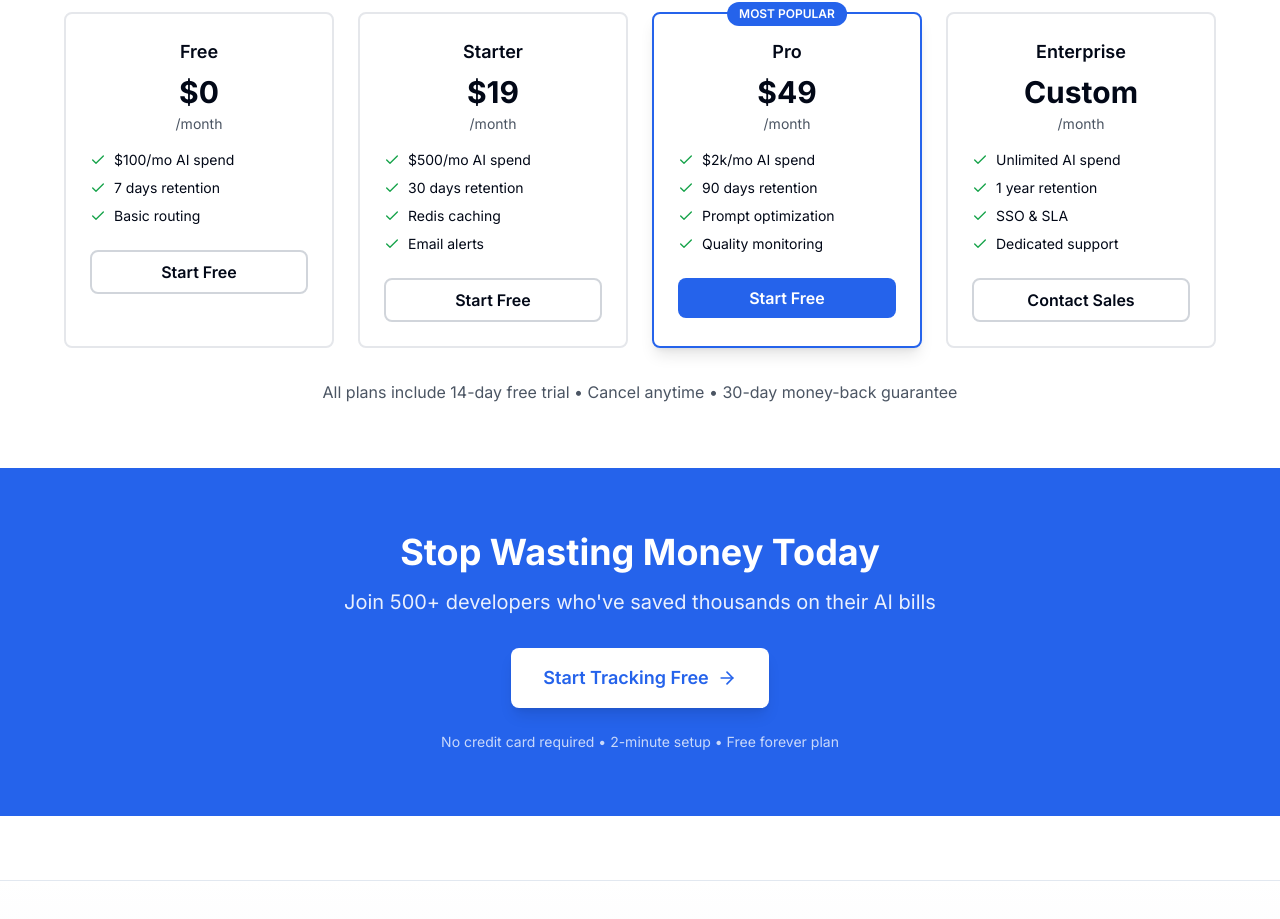
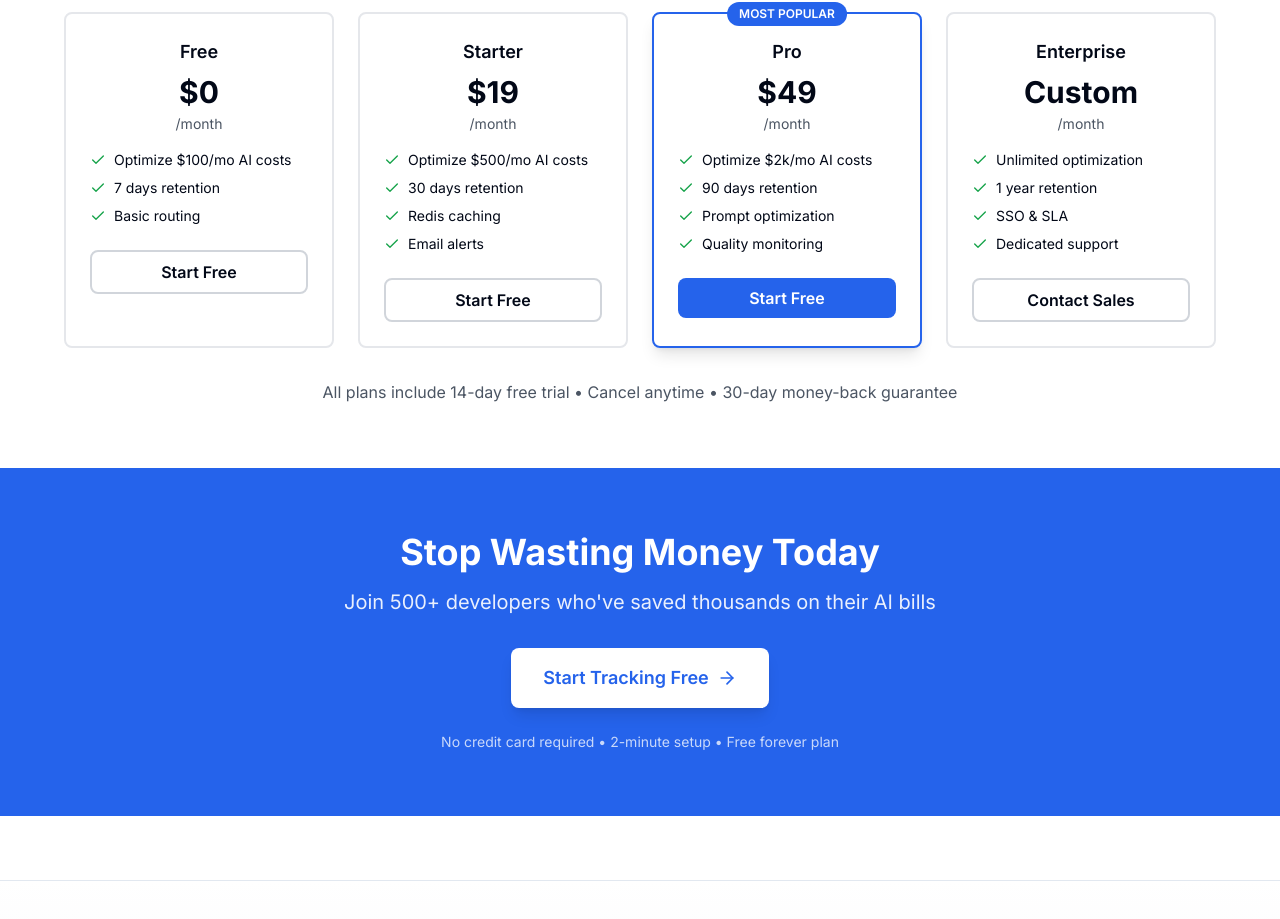
Before and after one commit to Jrmromao/prompt-craft, a Next.js app: page / in a window 1280 px wide. Shown: the part 3666-4585 px from the top of the page. Built offline with nearby package versions, Linux system fonts and the light colour scheme; no server answers.

Commit message:
fix: clarify AI spend means their costs, not payment to us
Changed wording:
- '$2k/mo AI spend' → 'Optimize $2k/mo in AI costs'
- 'Unlimited AI spend' → 'Unlimited AI cost optimization'

Makes it clear we're optimizing THEIR AI costs, not charging them that amount

```diff
--- a/app/pricing/page.tsx
+++ b/app/pricing/page.tsx
@@ -61,7 +61,7 @@ export default function PricingPage() {
             </CardHeader>
             <CardContent>
               <p className="text-sm text-gray-600 mb-4">
-                Up to <strong>$100/month</strong> AI spend
+                Optimize up to <strong>$100/month</strong> in AI costs
               </p>
               <ul className="space-y-2 mb-6 text-sm">
                 <Feature>Basic analytics</Feature>
@@ -95,7 +95,7 @@ export default function PricingPage() {
             </CardHeader>
             <CardContent>
               <p className="text-sm text-gray-600 mb-4">
-                Up to <strong>$500/month</strong> AI spend
+                Optimize up to <strong>$500/month</strong> in AI costs
               </p>
               <ul className="space-y-2 mb-6 text-sm">
                 <Feature>Everything in Free</Feature>
@@ -129,7 +129,7 @@ export default function PricingPage() {
             </CardHeader>
             <CardContent>
               <p className="text-sm text-gray-600 mb-4">
-                Up to <strong>$2,000/month</strong> AI spend
+                Optimize up to <strong>$2,000/month</strong> in AI costs
               </p>
               <ul className="space-y-2 mb-6 text-sm">
                 <Feature>Everything in Starter</Feature>
@@ -158,7 +158,7 @@ export default function PricingPage() {
             </CardHeader>
             <CardContent>
               <p className="text-sm text-gray-600 mb-4">
-                <strong>Unlimited</strong> AI spend
+                <strong>Unlimited</strong> AI cost optimization
               </p>
               <ul className="space-y-2 mb-6 text-sm">
                 <Feature>Everything in Pro</Feature>
--- a/components/AnalyticsLanding.tsx
+++ b/components/AnalyticsLanding.tsx
@@ -263,26 +263,26 @@ const result = await tracked.chat.completions.create({
           <PricingCard
             name="Free"
             price="$0"
-            features={["$100/mo AI spend", "7 days retention", "Basic routing"]}
+            features={["Optimize $100/mo AI costs", "7 days retention", "Basic routing"]}
             cta="Start Free"
           />
           <PricingCard
             name="Starter"
             price="$19"
-            features={["$500/mo AI spend", "30 days retention", "Redis caching", "Email alerts"]}
+            features={["Optimize $500/mo AI costs", "30 days retention", "Redis caching", "Email alerts"]}
             cta="Start Free"
           />
           <PricingCard
             name="Pro"
             price="$49"
-            features={["$2k/mo AI spend", "90 days retention", "Prompt optimization", "Quality monitoring"]}
+            features={["Optimize $2k/mo AI costs", "90 days retention", "Prompt optimization", "Quality monitoring"]}
             cta="Start Free"
             popular
           />
           <PricingCard
             name="Enterprise"
             price="Custom"
-            features={["Unlimited AI spend", "1 year retention", "SSO & SLA", "Dedicated support"]}
+            features={["Unlimited optimization", "1 year retention", "SSO & SLA", "Dedicated support"]}
             cta="Contact Sales"
           />
         </div>
```
